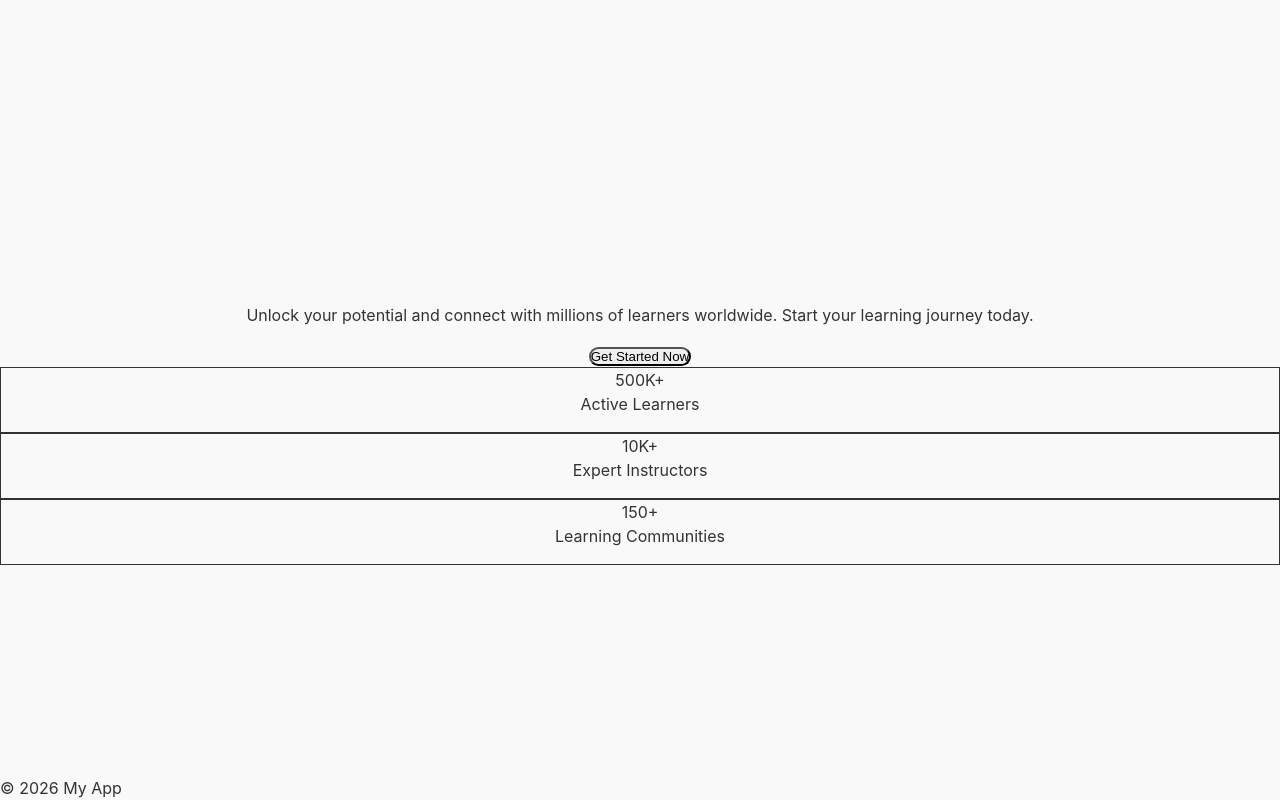
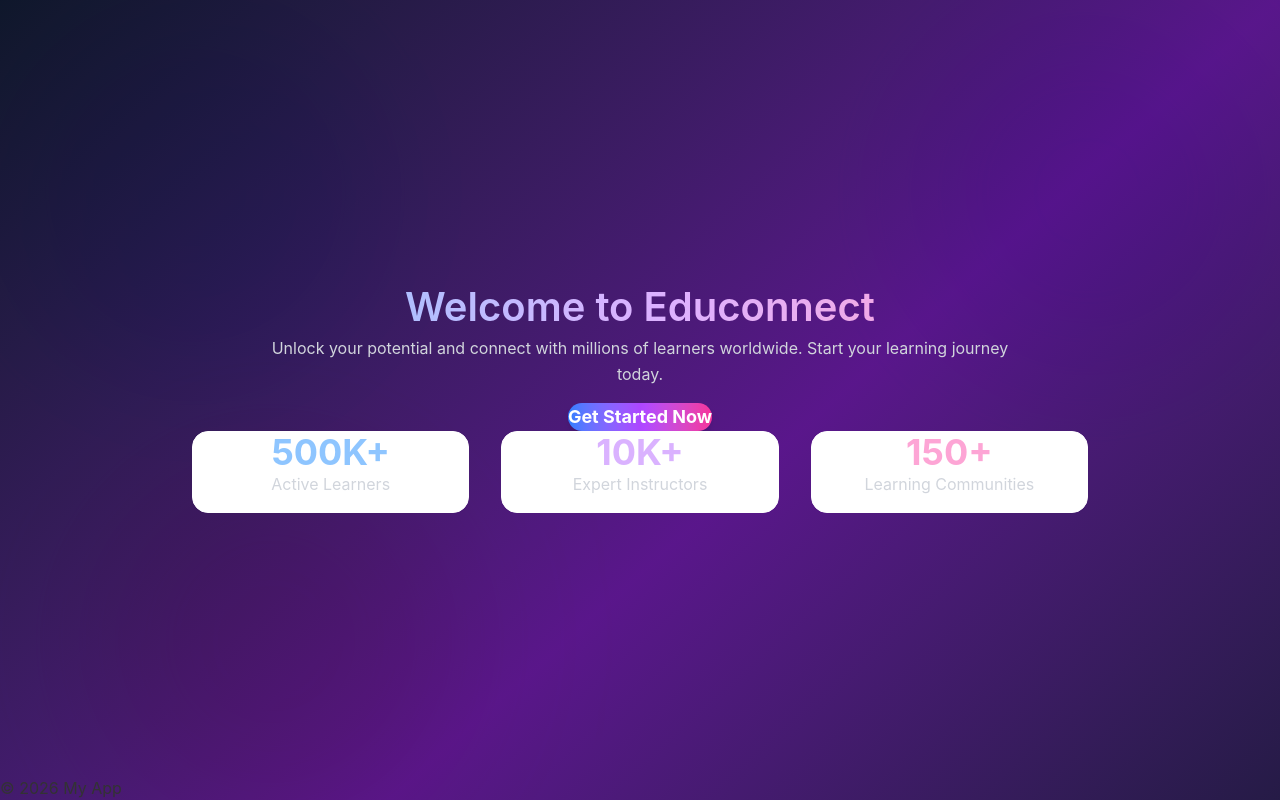
Before and after one commit to SydNexDarSky/Frontend-App, a React (Vite) app: page / in a window 1280 px wide. Shown: the top 800 px of the page. Built offline with nearby package versions, Linux system fonts and the light colour scheme.

Commit message:
Configured tailwindcss

```diff
--- a/src/index.css
+++ b/src/index.css
@@ -1,3 +1 @@
-@tailwind base;
-@tailwind components;
-@tailwind utilities;
+@import "tailwindcss";
--- a/vite.config.js
+++ b/vite.config.js
@@ -1,7 +1,8 @@
 import { defineConfig } from 'vite'
 import react from '@vitejs/plugin-react'
+import tailwindcss from '@tailwindcss/vite'
 
 // https://vite.dev/config/
 export default defineConfig({
-  plugins: [react()],
+  plugins: [react(), tailwindcss()],
 });
```
